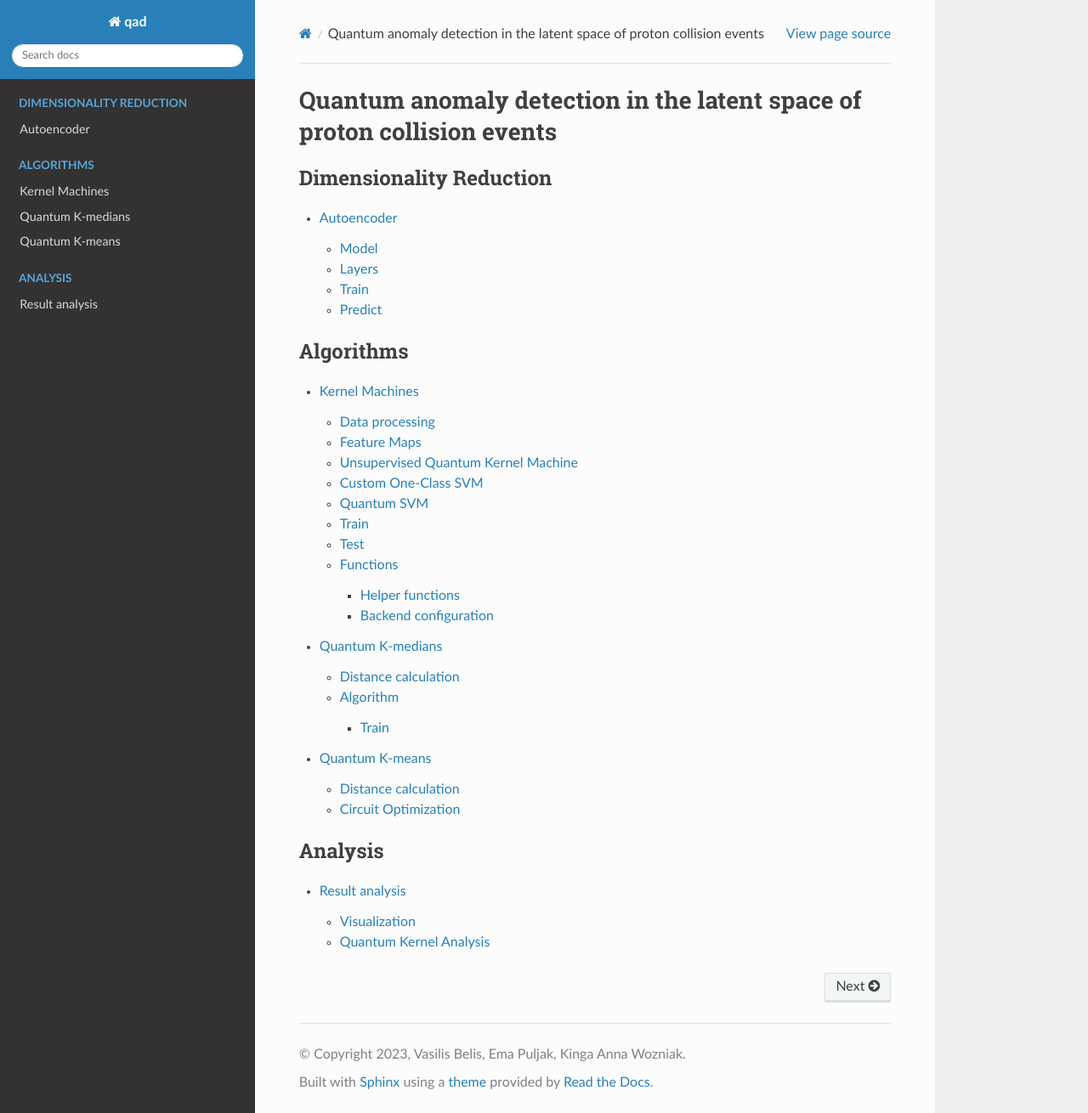
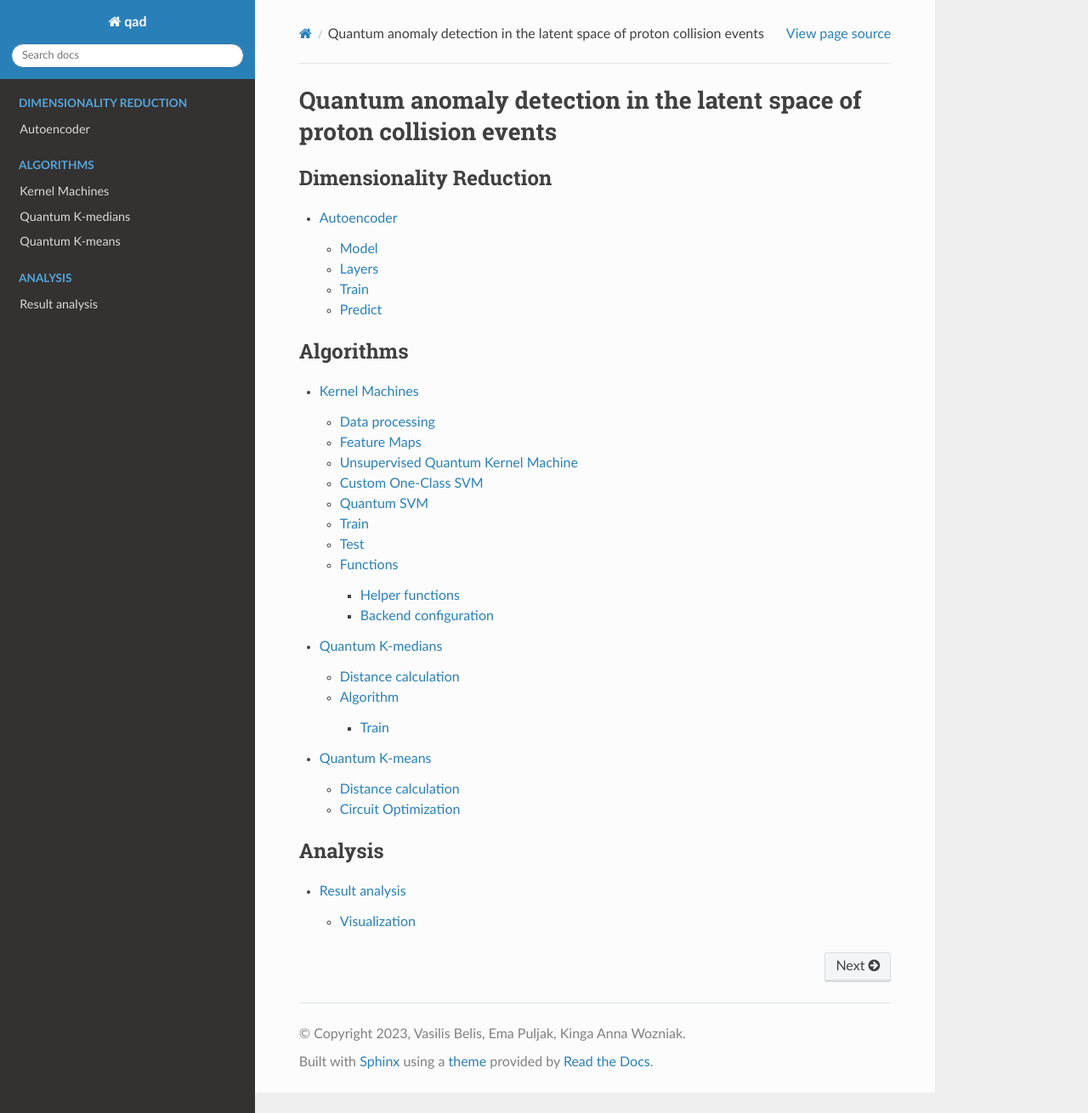
Before and after one commit to vbelis/latent-ad-qml, a Sphinx documentation site: the page built from docs/source/contents.rst, in a window 1280 px wide and 1310 px high. Shown: the whole window at 85% size. Built offline with Sphinx 7.4.7 and the Read the Docs theme 2.0.0, drawn with Linux system fonts in a browser that asks for light colours.

Commit message:
Edit docs

```diff
--- a/docs/source/analysis.rst
+++ b/docs/source/analysis.rst
@@ -6,8 +6,3 @@ Visualization
 .. automodule:: qad.plot
    :members:
    :undoc-members:
-
-Quantum Kernel Analysis
-^^^^^^^^^^^^^^^^^^^^^^^
-.. automodule:: qad.compute_expr_ent
-   :members:
```
